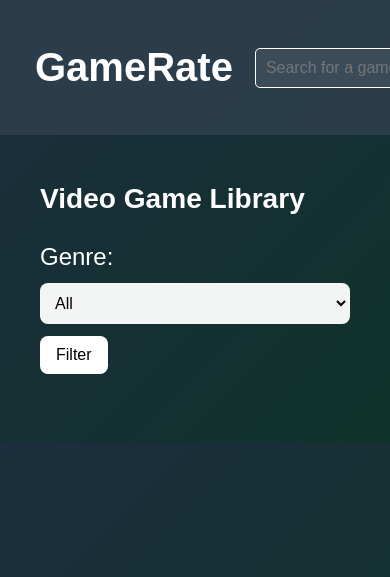
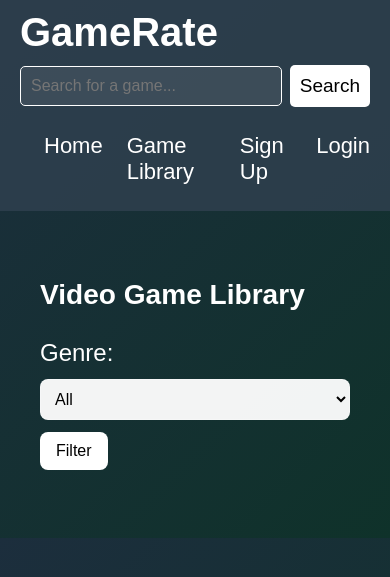
Before and after one commit to Scott25342/gamerate, a Django app: page /game_library/ in a window 390 px wide. Shown: the top 577 px of the page. Run offline with Django 3.2, Linux system fonts and the light colour scheme; data that the repository does not hold is empty.

Commit message:
NavBar now width responsive

```diff
--- a/gamerate_app/static/css/styles.css
+++ b/gamerate_app/static/css/styles.css
@@ -5,7 +5,7 @@ nav {
     padding: 0px 35px;
     display: flex;
     align-items: center;
-    position: fixed;
+    position: sticky;
     justify-content: space-between;
     background-color: rgba(48, 65, 79, 0.829);
     color: white;
@@ -15,7 +15,6 @@ nav {
 }
 
 body {
-    padding-top: 115px;
     margin: 0px;
     background:linear-gradient(135deg, #1c2e3d, #0f322a);
     color: white;
@@ -101,6 +100,42 @@ body {
 .search button:hover {
     background-color:rgb(15, 190, 94);
     color: white;
+}
+
+@media (max-width: 1100px) {
+    nav {
+        display: grid;
+        grid-template-columns: 1fr;
+        grid-template-rows: auto auto auto;
+        row-gap: 10px;
+        height: auto;
+        padding: 10px 20px;
+    }
+
+    .logo {
+        grid-row: 1;
+    }
+
+    .search {
+        grid-row: 2;
+        justify-content: stretch;
+    }
+
+    .search form {
+        width: 100%;
+    }
+
+    .search input {
+        flex: 1;
+        width: 100%;
+    }
+
+    .menu {
+        grid-row: 3;
+        display: flex;
+        justify-content: flex-start;
+        padding-left: 0;
+    }
 }
 
 .game-align {
```
